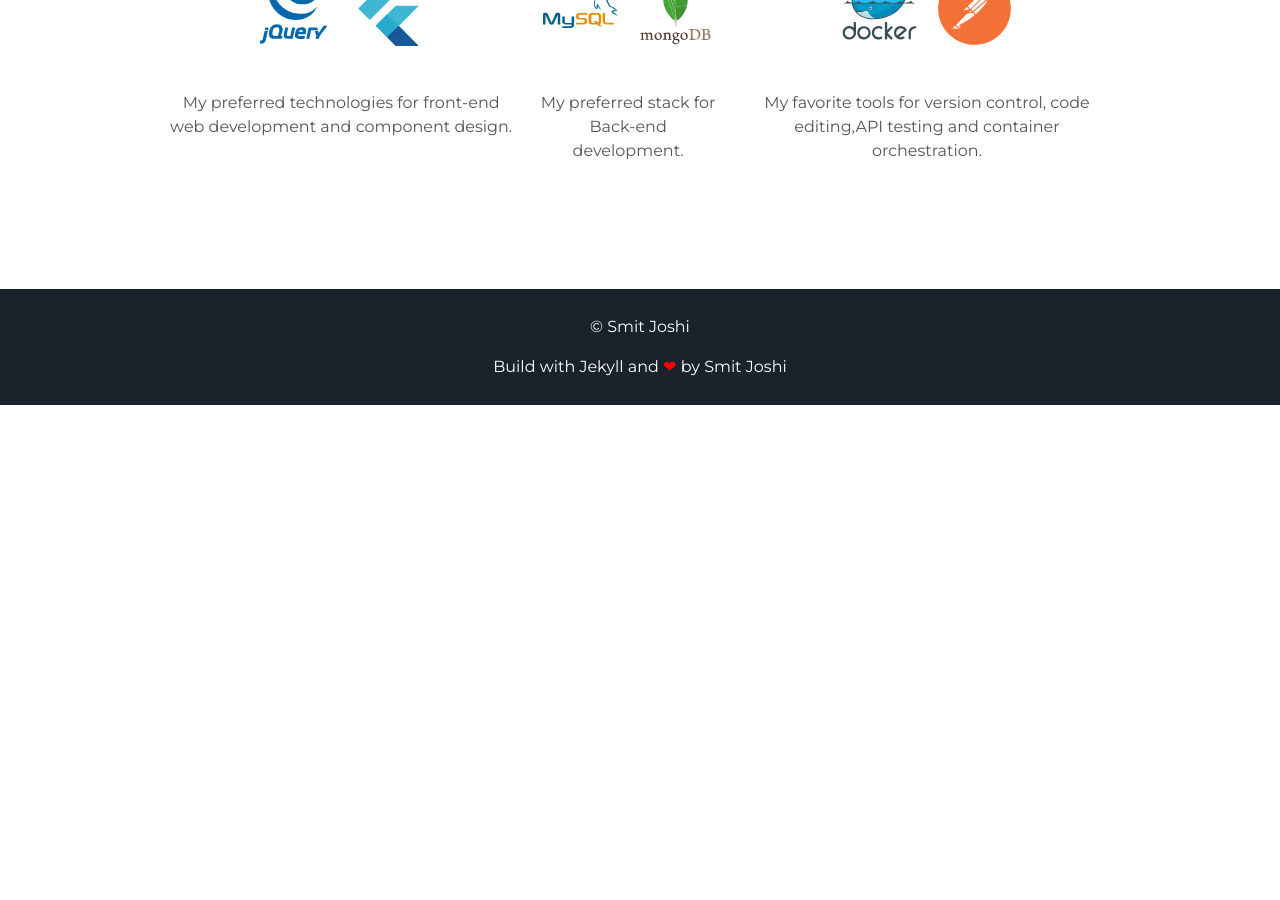
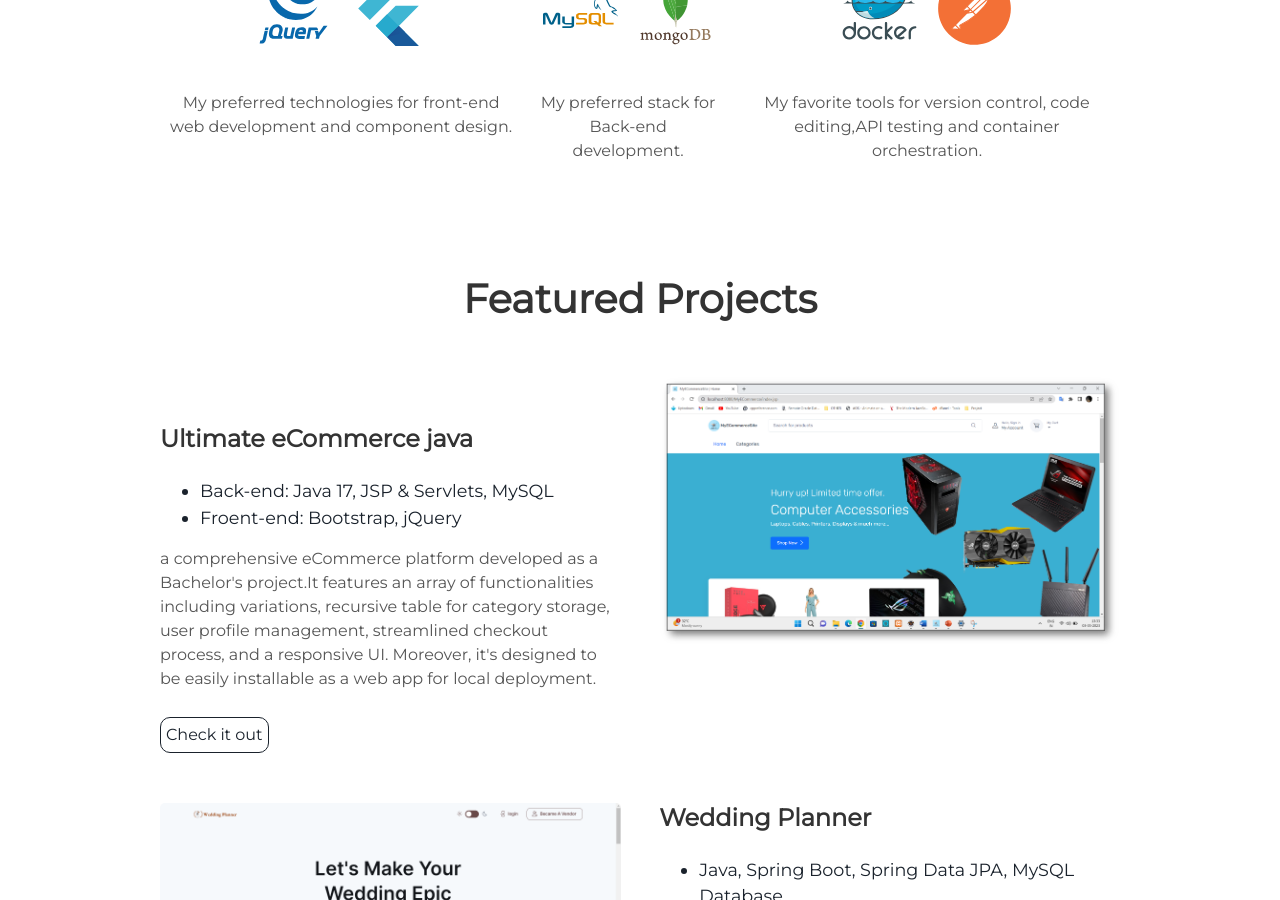
Before and after one commit to smit-joshi814/smit-joshi814.github.io, a Jekyll site: the page built from index.html, in a window 1280 px wide and 900 px high, scrolled down 1411 px. Built offline with Jekyll 4.4.1, drawn with Linux system fonts in a browser that asks for light colours; before the commit the page ends 1816 px from its top, so only the background shows below that; some of the changed text lies outside the part shown.

Commit message:
projects section added

```diff
--- a/_includes/projects.html
+++ b/_includes/projects.html
@@ -3,27 +3,31 @@
 </div>
 <div class="user-projects">
   <div class="images-right">
-    <img alt="mountains" src="{{ "/assets/img/mountains.jpg" | prepend: site.baseurl }}" />
+    <img alt="mountains" src="{{ " /assets/img/eCommerce.png" | prepend: site.baseurl }}" />
   </div>
   <div class="contents">
-    <h3> Project Title </h3>
+    <h3>Ultimate eCommerce java </h3>
     <ul>
-      <li> Featured Skills</li>
+      <li>Back-end: Java 17, JSP & Servlets, MySQL </li>
+      <li>Froent-end: Bootstrap, jQuery</li>
     </ul>
-    <p>Lorem ipsum dolor sit amet, consectetur adipisicing elit, sed do eiusmod tempor incididunt ut labore et dolore magna aliqua. Ut enim ad minim veniam, quis nostrud exercitation ullamco laboris nisi ut aliquip ex ea commodo consequat.</p>
-    <a class="project-link" href="#">Check it out</a>
+    <p>a comprehensive eCommerce platform developed as a Bachelor's project.It features an array of functionalities including variations, recursive table for category
+      storage, user profile management, streamlined checkout process, and a responsive UI. Moreover, it's designed to be
+      easily installable as a web app for local deployment.</p>
+    <a class="project-link" href="https://github.com/smit-joshi814/ultimate-eCommerce-java" target="_blank">Check it out</a>
   </div>
 </div>
 <div class="user-projects">
   <div class="images-left">
-    <img alt="mountains" src="{{ "/assets/img/skate.jpg" | prepend: site.baseurl }}" />
+    <img alt="mountains" src="{{ " /assets/img/wedding-planner.png" | prepend: site.baseurl }}" />
   </div>
   <div class="contents-right">
-    <h3> Project Title </h3>
+    <h3> Wedding Planner </h3>
     <ul>
-      <li> Featured Skills</li>
+      <li>Java, Spring Boot, Spring Data JPA, MySQL Database</li>
+      <li>String Security & JWT Barrier Authentication</li>
     </ul>
-    <p>Lorem ipsum dolor sit amet, consectetur adipisicing elit, sed do eiusmod tempor incididunt ut labore et dolore magna aliqua. Ut enim ad minim veniam, quis nostrud exercitation ullamco laboris nisi ut aliquip ex ea commodo consequat.</p>
-    <a class="project-link" href="#">Check it out</a>
+    <p>This project serves as an intermediator between Users and Vendors in the wedding services industry. Vendors can list their services, and users can browse and purchase these services through the mobile app or the Admin panel.</p>
+    <a class="project-link" href="https://github.com/smit-joshi814/wedding-planner" target="_blank">Check it out</a>
   </div>
 </div>
--- a/_layouts/default.html
+++ b/_layouts/default.html
@@ -6,9 +6,9 @@
       <section id="about">
         {% include about.html %}
       </section>
-      <!-- <section id="projects">
+      <section id="projects">
         {% include projects.html %}
-      </section> -->
+      </section>
         {{ content }}
       {% include footer.html %}
   </body>
```
Also changed, not shown: assets/img/eCommerce.png (added), assets/img/wedding-planner.png (added).
